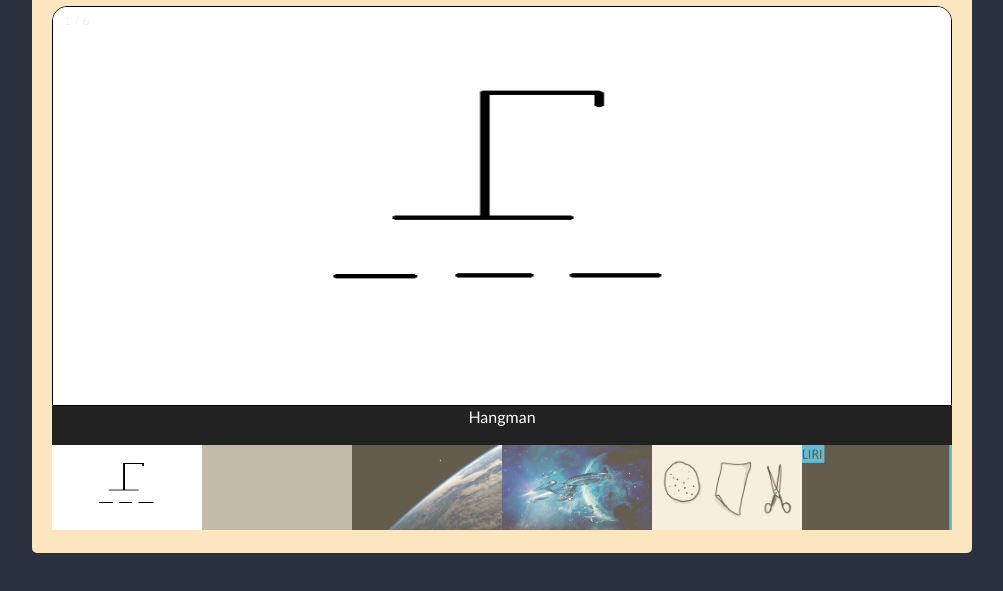
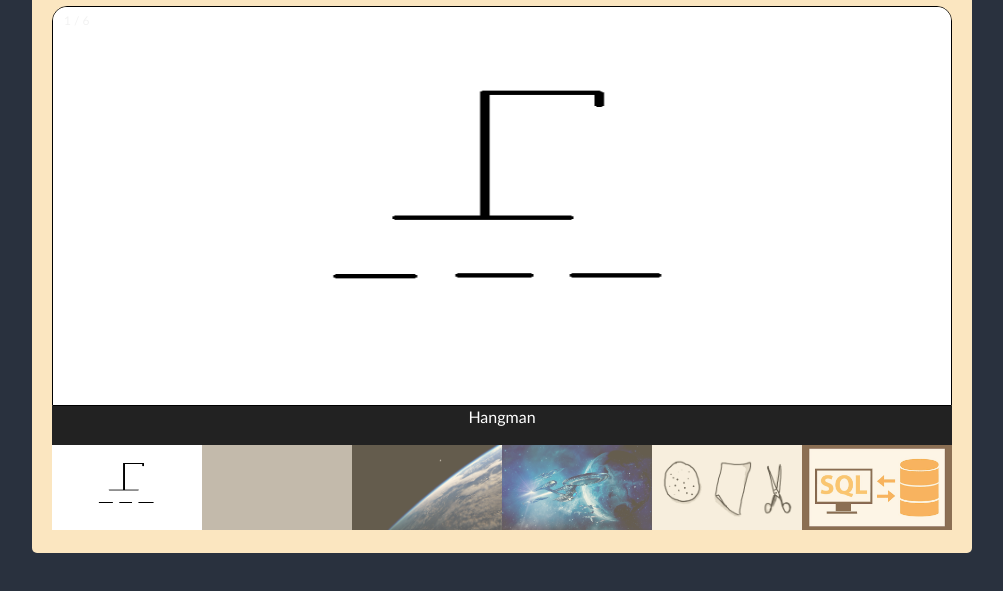
Before and after one commit to 3mhurley/Bootcamp-Portfolio, a plain HTML site: page index.html in a window 1280 px wide. Shown: the part 583-1174 px from the top of the page, without its empty margins (138-1141 px from the left). Drawn offline with nearby package versions, Linux system fonts and the light colour scheme; grey boxes are pictures that could not be loaded.

Commit message:
adds sql proj

```diff
--- a/index.html
+++ b/index.html
@@ -73,9 +73,13 @@
                     <div class="numbertext">6 / 7</div>
                     <img src="assets/images/taco.jpg" class="big-img">
                 </div> -->
+                <!-- <div class="mySlides">
+                    <div class="numbertext">6 / 6</div>
+                    <img src="assets/images/liri.png" class="big-img">
+                </div> -->
                 <div class="mySlides">
                     <div class="numbertext">6 / 6</div>
-                    <img src="assets/images/liri.png" class="big-img">
+                    <img src="assets/images/sql.png" class="big-img">
                 </div>
                 <!-- Next and previous buttons -->
                 <a class="prev" onclick="plusSlides(-1)">&#10094;</a>
@@ -107,8 +111,11 @@
                     <!-- <div class="column">
                         <img class="demo cursor" src="assets/images/taco.jpg" style="width:100%; height:85px;" onclick="currentSlide(6)" alt="TACO Finder" pl="https://3mhurley.github.io/T.A.C.O.S./" ps="https://github.com/3mhurley/T.A.C.O.S.">
                     </div> -->
+                    <!-- <div class="column">
+                        <img class="demo cursor" src="assets/images/liri.png" style="width:100%; height:85px;" onclick="currentSlide(6)" alt="LIRI Bot" pl="https://3mhurley.github.io/LIRI-Bot/" ps="https://3mhurley.github.io/LIRI-Bot/">
+                    </div> -->
                     <div class="column">
-                        <img class="demo cursor" src="assets/images/liri.png" style="width:100%; height:85px;" onclick="currentSlide(6)" alt="LIRI Bot" pl="https://3mhurley.github.io/LIRI-Bot/" ps="https://3mhurley.github.io/LIRI-Bot/">
+                        <img class="demo cursor" src="assets/images/sql.png" style="width:100%; height:85px;" onclick="currentSlide(6)" alt="Inventory Mgmt App" pl="https://github.com/3mhurley/Inventory-Mgmt/" ps="https://github.com/3mhurley/Inventory-Mgmt/">
                     </div>
                 </div>
             </div>
```
Also changed, not shown: assets/images/sql.png (added).
